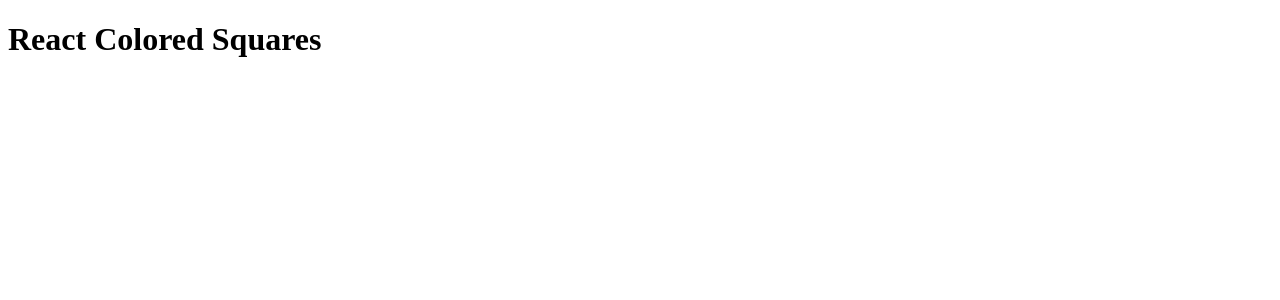
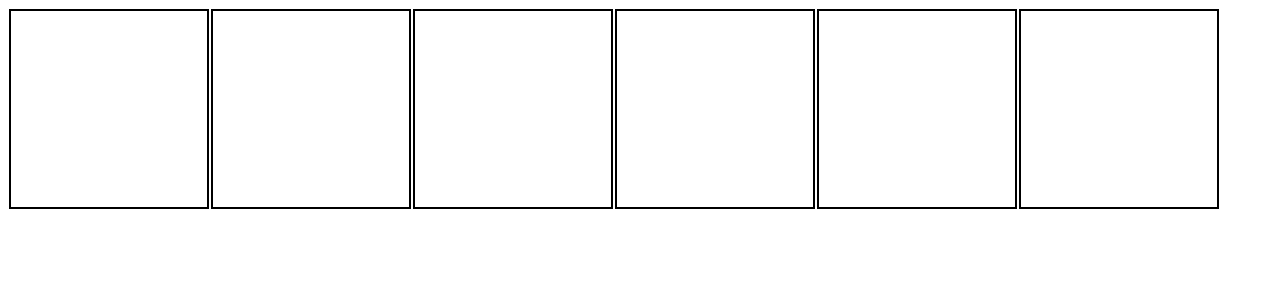
Before and after one commit to nathanjh-28/colored-squares, a React (Create React App) app: page / in a window 1280 px wide. Shown: the top 300 px of the page. Built offline with nearby package versions, Linux system fonts and the light colour scheme.

Commit message:
ex1 complete mapped some boxes and made state

```diff
--- a/src/App.js
+++ b/src/App.js
@@ -1,9 +1,17 @@
 import React from "react";
 import './style.css'
+import boxData from './boxData'
 
 function App() {
+
+  const [boxes, setBoxes] = React.useState(boxData)
+
+  const boxElements = boxes.map(box => (<div key={box.id} className="box"></div>))
+
   return (
-    <h1>React Colored Squares</h1>
+    <main>
+      {boxElements}
+    </main>
   );
 }
 
--- /dev/null
+++ b/src/boxData.js
@@ -0,0 +1,26 @@
+export default [
+    {
+        id: 1,
+        on: true
+    },
+    {
+        id: 2,
+        on: false
+    },
+    {
+        id: 3,
+        on: true
+    },
+    {
+        id: 4,
+        on: true
+    },
+    {
+        id: 5,
+        on: false
+    },
+    {
+        id: 6,
+        on: false
+    },
+]
--- a/src/style.css
+++ b/src/style.css
@@ -1,3 +1,15 @@
 * {
     box-sizing: border-box;
 }
+
+main {
+    display: flex;
+    flex-wrap: wrap;
+}
+
+.box {
+    width: 200px;
+    height: 200px;
+    border: 2px solid black;
+    margin: 1px;
+}
```
